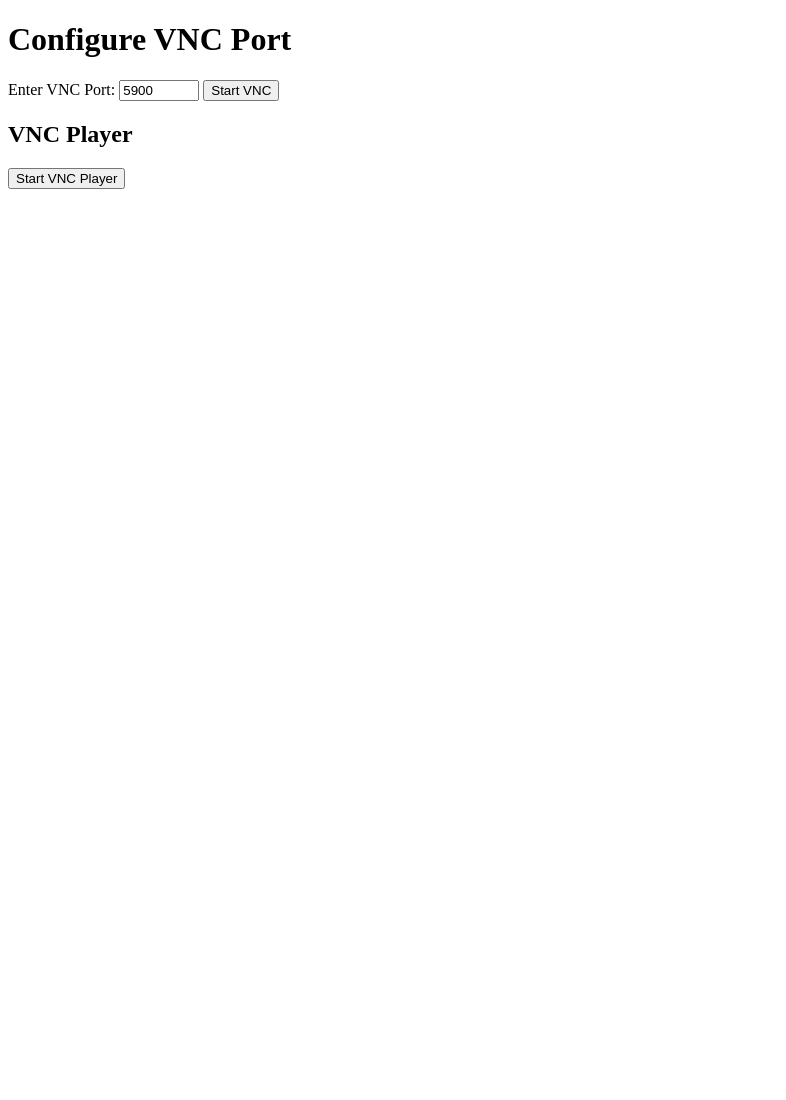
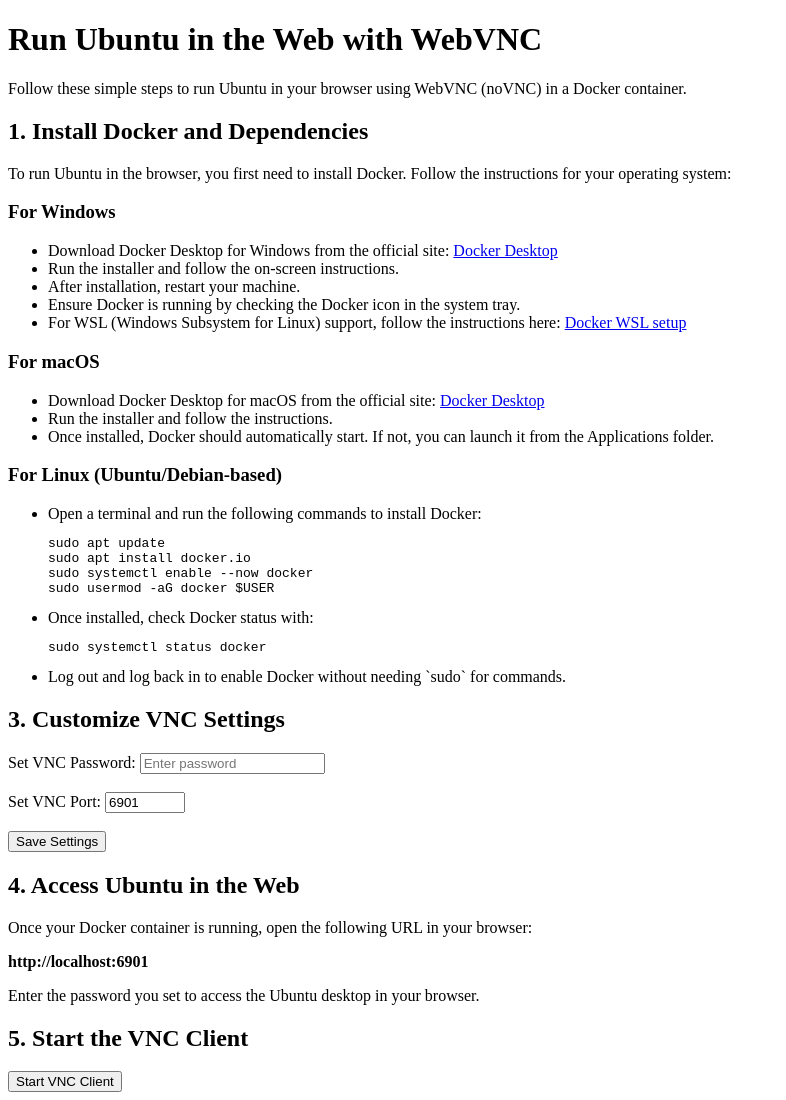
Before and after one commit to electric-otter/Webuntu, a plain HTML site: page index.html in a window 1280 px wide. Shown: the whole page, without its empty margins (0-786 px from the left). Before the commit the page ends 800 px from the top, so only its background shows below. Drawn offline with Linux system fonts and the light colour scheme.

Commit message:
Update index.html

```diff
--- a/index.html
+++ b/index.html
@@ -3,50 +3,86 @@
 <head>
     <meta charset="UTF-8">
     <meta name="viewport" content="width=device-width, initial-scale=1.0">
-    <title>VNC Port Configuration</title>
+    <title>Ubuntu in the Web - WebVNC Setup</title>
 </head>
 <body>
-    <h1>Configure VNC Port</h1>
-    <form id="vncPortForm">
-        <label for="vncPort">Enter VNC Port:</label>
-        <input type="number" id="vncPort" name="vncPort" min="1024" max="65535" value="5900">
-        <button type="submit">Start VNC</button>
+    <h1>Run Ubuntu in the Web with WebVNC</h1>
+    <p>Follow these simple steps to run Ubuntu in your browser using WebVNC (noVNC) in a Docker container.</p>
+
+    <h2>1. Install Docker and Dependencies</h2>
+    <p>To run Ubuntu in the browser, you first need to install Docker. Follow the instructions for your operating system:</p>
+
+    <h3>For Windows</h3>
+    <ul>
+        <li>Download Docker Desktop for Windows from the official site: <a href="https://www.docker.com/products/docker-desktop">Docker Desktop</a></li>
+        <li>Run the installer and follow the on-screen instructions.</li>
+        <li>After installation, restart your machine.</li>
+        <li>Ensure Docker is running by checking the Docker icon in the system tray.</li>
+        <li>For WSL (Windows Subsystem for Linux) support, follow the instructions here: <a href="https://docs.docker.com/desktop/windows/wsl/">Docker WSL setup</a></li>
+    </ul>
+
+    <h3>For macOS</h3>
+    <ul>
+        <li>Download Docker Desktop for macOS from the official site: <a href="https://www.docker.com/products/docker-desktop">Docker Desktop</a></li>
+        <li>Run the installer and follow the instructions.</li>
+        <li>Once installed, Docker should automatically start. If not, you can launch it from the Applications folder.</li>
+    </ul>
+
+    <h3>For Linux (Ubuntu/Debian-based)</h3>
+    <ul>
+        <li>Open a terminal and run the following commands to install Docker:</li>
+        <pre><code>sudo apt update
+sudo apt install docker.io
+sudo systemctl enable --now docker
+sudo usermod -aG docker $USER</code></pre>
+        <li>Once installed, check Docker status with:</li>
+        <pre><code>sudo systemctl status docker</code></pre>
+        <li>Log out and log back in to enable Docker without needing `sudo` for commands.</li>
+    </ul>
+
+    <h2>3. Customize VNC Settings</h2>
+    <form id="vncSettingsForm">
+        <label for="vncPassword">Set VNC Password:</label>
+        <input type="password" id="vncPassword" name="vncPassword" placeholder="Enter password" required><br><br>
+
+        <label for="vncPort">Set VNC Port:</label>
+        <input type="number" id="vncPort" name="vncPort" min="1024" max="65535" value="6901" required><br><br>
+
+        <button type="submit">Save Settings</button>
     </form>
 
-    <h2>VNC Player</h2>
+    <h2>4. Access Ubuntu in the Web</h2>
+    <p>Once your Docker container is running, open the following URL in your browser:</p>
+    <p id="vncLink"><strong>http://localhost:6901</strong></p>
+    <p>Enter the password you set to access the Ubuntu desktop in your browser.</p>
+
+    <h2>5. Start the VNC Client</h2>
     <div id="vncPlayerContainer">
-        <button id="startVncPlayerBtn" onclick="startVncPlayer()">Start VNC Player</button>
+        <button id="startVncPlayerBtn" onclick="startVncPlayer()">Start VNC Client</button>
     </div>
 
     <script>
         // Handle the form submission
-        document.getElementById("vncPortForm").addEventListener("submit", function(event) {
+        document.getElementById("vncSettingsForm").addEventListener("submit", function(event) {
             event.preventDefault();
+
+            const vncPassword = document.getElementById("vncPassword").value;
             const vncPort = document.getElementById("vncPort").value;
 
-            // Make an API call to update the Docker container with the selected port
-            fetch("/set-vnc-port", {
-                method: "POST",
-                headers: {
-                    "Content-Type": "application/json"
-                },
-                body: JSON.stringify({ vncPort })
-            })
-            .then(response => response.json())
-            .then(data => {
-                console.log("VNC Port updated", data);
-                alert("VNC port updated! You can now connect.");
-            })
-            .catch(error => {
-                console.error("Error updating VNC port", error);
-            });
+            // Save the user's VNC settings (password and port)
+            localStorage.setItem('vncPassword', vncPassword);
+            localStorage.setItem('vncPort', vncPort);
+
+            // Update the link with the new port
+            document.getElementById("vncLink").innerHTML = `<strong>http://localhost:${vncPort}</strong>`;
+            alert(`VNC Settings Saved! You can now access Ubuntu at http://localhost:${vncPort}`);
         });
 
-        // Function to start the VNC player
+        // Function to guide user to WebVNC client
         function startVncPlayer() {
-            const vncPort = document.getElementById("vncPort").value;
-            const vncUrl = `vnc://localhost:${vncPort}`;
-            alert(`Use ${vncPort} in https://electric-otter.github.io/webuvnc/ to use your Webuntu instance.`);
+            const vncPort = localStorage.getItem('vncPort') || '6901';  // Default to 6901 if not set
+            const vncUrl = `http://localhost:${vncPort}`;
+            alert(`Open ${vncUrl} in your browser to access Ubuntu.`);
         }
     </script>
 </body>
```
